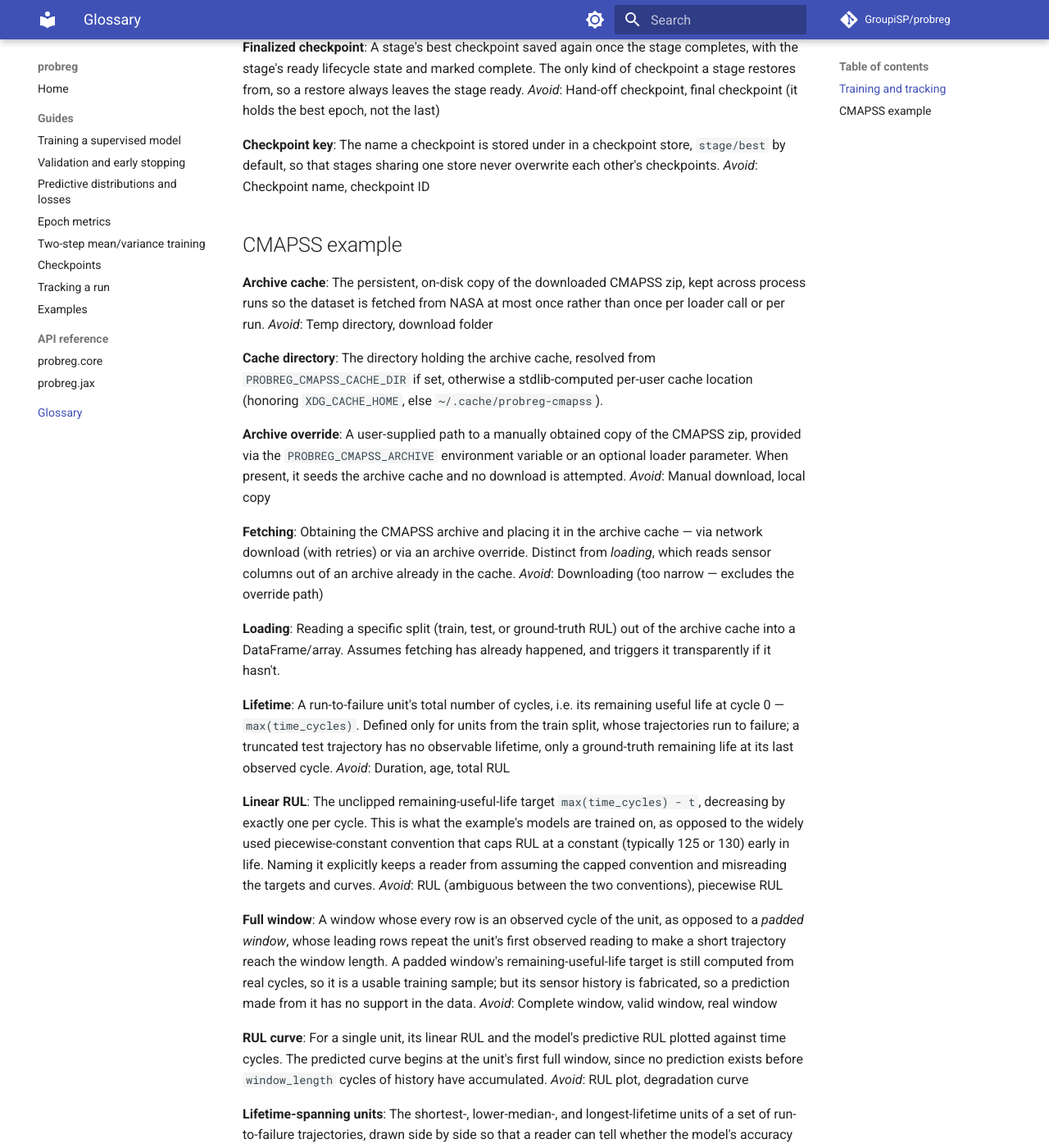
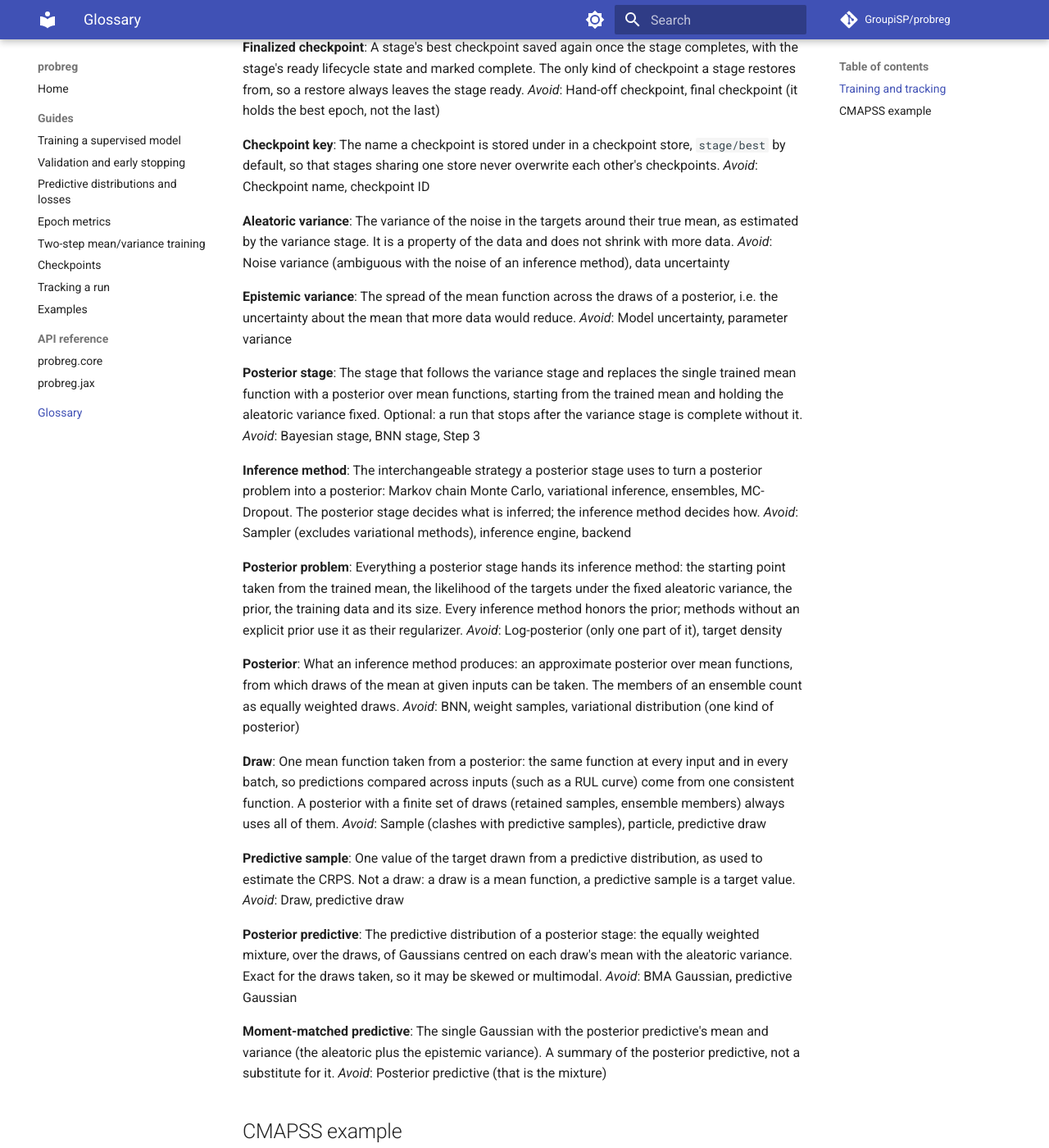
Before and after one commit to GroupiSP/probreg, an MkDocs documentation site: the page built from docs_site/glossary.md, in a window 1280 px wide and 1400 px high, scrolled down 1796 px. Shown: the whole window at 82% size. Built offline with MkDocs 1.6.1 and Material for MkDocs 9.7.7, drawn with Linux system fonts in a browser that asks for light colours; comment, search, counter and statistics services are not loaded; some of the changed text lies outside the part shown.

Commit message:
docs: record posterior-stage vocabulary and decisions
Adds the posterior-stage glossary entries, extends ADR-0008's restore
chain to three stages and records ADR-0009.

Closes #89

Co-Authored-By: Claude Opus 5.5 <noreply@anthropic.com>

```diff
--- a/GLOSSARY.md
+++ b/GLOSSARY.md
@@ -55,7 +55,7 @@ _Avoid_: Flat parameter name, hparam key
 
 **Scoring unit**:
 One scalar target together with everything predicted for it (mean, variance, samples, intervals, coordinate), the row an epoch metric scores. A target of any shape is flattened into as many scoring units as it has elements, and an epoch metric aggregates over all scoring units of a split, not over batches.
-_Avoid_: Sample (clashes with predictive draws), data point, observation
+_Avoid_: Sample (clashes with predictive samples), data point, observation
 
 **Best checkpoint**:
 The checkpoint a stage saves whenever its early stopper reports an improvement. A snapshot of training in progress: its lifecycle state is still the one the stage started from, so restoring it alone does not leave the stage ready.
@@ -68,6 +68,46 @@ _Avoid_: Hand-off checkpoint, final checkpoint (it holds the best epoch, not the
 **Checkpoint key**:
 The name a checkpoint is stored under in a checkpoint store, `stage/best` by default, so that stages sharing one store never overwrite each other's checkpoints.
 _Avoid_: Checkpoint name, checkpoint ID
+
+**Aleatoric variance**:
+The variance of the noise in the targets around their true mean, as estimated by the variance stage. It is a property of the data and does not shrink with more data.
+_Avoid_: Noise variance (ambiguous with the noise of an inference method), data uncertainty
+
+**Epistemic variance**:
+The spread of the mean function across the draws of a posterior, i.e. the uncertainty about the mean that more data would reduce.
+_Avoid_: Model uncertainty, parameter variance
+
+**Posterior stage**:
+The stage that follows the variance stage and replaces the single trained mean function with a posterior over mean functions, starting from the trained mean and holding the aleatoric variance fixed. Optional: a run that stops after the variance stage is complete without it.
+_Avoid_: Bayesian stage, BNN stage, Step 3
+
+**Inference method**:
+The interchangeable strategy a posterior stage uses to turn a posterior problem into a posterior: Markov chain Monte Carlo, variational inference, ensembles, MC-Dropout. The posterior stage decides what is inferred; the inference method decides how.
+_Avoid_: Sampler (excludes variational methods), inference engine, backend
+
+**Posterior problem**:
+Everything a posterior stage hands its inference method: the starting point taken from the trained mean, the likelihood of the targets under the fixed aleatoric variance, the prior, the training data and its size. Every inference method honors the prior; methods without an explicit prior use it as their regularizer.
+_Avoid_: Log-posterior (only one part of it), target density
+
+**Posterior**:
+What an inference method produces: an approximate posterior over mean functions, from which draws of the mean at given inputs can be taken. The members of an ensemble count as equally weighted draws.
+_Avoid_: BNN, weight samples, variational distribution (one kind of posterior)
+
+**Draw**:
+One mean function taken from a posterior: the same function at every input and in every batch, so predictions compared across inputs (such as a RUL curve) come from one consistent function. A posterior with a finite set of draws (retained samples, ensemble members) always uses all of them.
+_Avoid_: Sample (clashes with predictive samples), particle, predictive draw
+
+**Predictive sample**:
+One value of the target drawn from a predictive distribution, as used to estimate the CRPS. Not a draw: a draw is a mean function, a predictive sample is a target value.
+_Avoid_: Draw, predictive draw
+
+**Posterior predictive**:
+The predictive distribution of a posterior stage: the equally weighted mixture, over the draws, of Gaussians centred on each draw's mean with the aleatoric variance. Exact for the draws taken, so it may be skewed or multimodal.
+_Avoid_: BMA Gaussian, predictive Gaussian
+
+**Moment-matched predictive**:
+The single Gaussian with the posterior predictive's mean and variance (the aleatoric plus the epistemic variance). A summary of the posterior predictive, not a substitute for it.
+_Avoid_: Posterior predictive (that is the mixture)
 
 ## CMAPSS example
 
```
Also changed, not shown: docs/adr/0008-stages-restore-finalized-checkpoints-restore-checkpoint-stays-clean-slate.md (+1 -1 lines), docs/adr/0009-posterior-stage-drives-inference-methods-that-yield-mean-function-draws.md (added, +13 -0 lines).
